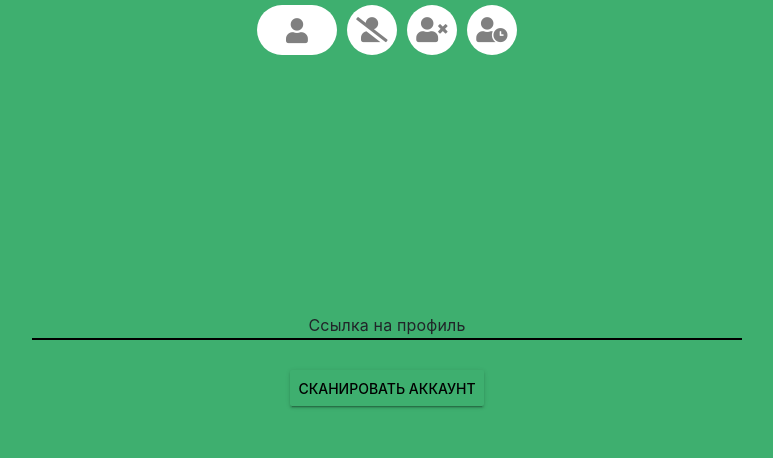
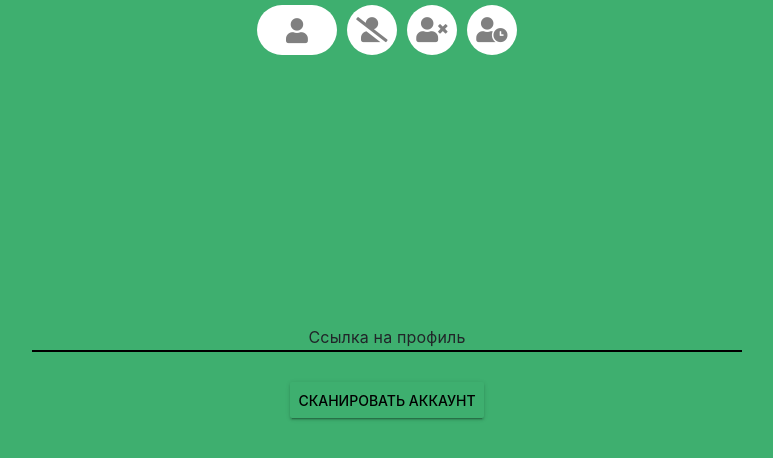
Before and after one commit to shzfrnia/Vk_script_front, a Vue app: page / in a window 1280 px wide. Shown: the top 458 px of the page, without its empty margins (253-1026 px from the left). Built offline with nearby package versions, Linux system fonts and the light colour scheme.

Commit message:
GUI improovments
1) Fix displaying error

```diff
--- a/src/views/Home.vue
+++ b/src/views/Home.vue
@@ -7,7 +7,9 @@
                     <md-input @keydown.enter="setAccount()" @input="clearError()" v-model="account_link"></md-input>
                 </md-field>
                 <md-button @click="setAccount()" class="md-raised md-primary">Сканировать аккаунт</md-button>
-                <p v-if="hasError" style="font-size: 40px; color:red;">{{errorMsg}}</p>
+                <transition name="fade">
+                    <p v-if="hasError" style="font-size: 40px; color:red;">{{errorMsg}}</p>
+                </transition>
             </div>
         </div>
     </div>
@@ -48,6 +50,14 @@
 </script>
 
 <style scoped>
+    .fade-enter-active, .fade-leave-active {
+        transition: opacity .2s;
+    }
+    .fade-enter, .fade-leave-to /* .fade-leave-active до версии 2.1.8 */ {
+        opacity: 0;
+    }
+
+
     .md-field:after {
         height: 2px;
         background: black;
@@ -65,7 +75,7 @@
     }
 
     .container {
+        height: 260px;
         align-self: center;
-        margin-bottom: 160px;
     }
 </style>
```
